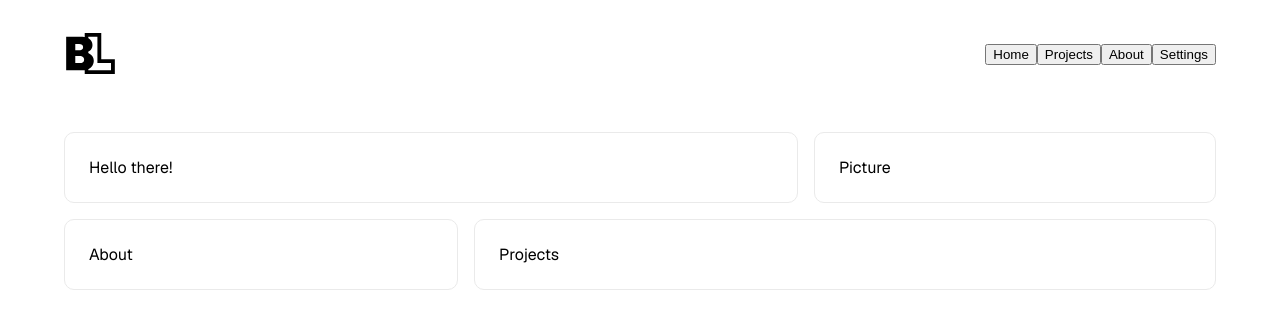
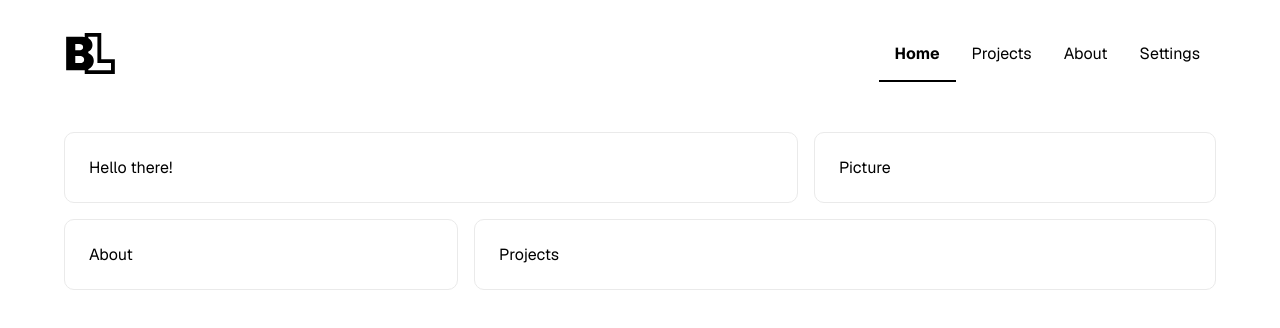
Before and after one commit to qudwl/qudwl.github.io, a Next.js app: page / in a window 1280 px wide. Shown: the top 328 px of the page. Built offline with nearby package versions, Linux system fonts and the light colour scheme.

Commit message:
feat: update header menu design

```diff
--- /dev/null
+++ b/src/components/Header/components/HeaderMenu/HeaderMenu.module.scss
@@ -0,0 +1,16 @@
+.tab {
+    background: none;
+    border: none;
+    font-family: var(--font-geist-sans);
+    font-size: 16px;
+    padding: 16px;
+
+    &:hover {
+        cursor: pointer;
+    }
+
+    &[aria-selected="true"] {
+        font-weight: bold;
+        border-bottom: 2px solid #000;
+    }
+}
--- a/src/components/Header/components/HeaderMenu/HeaderMenu.tsx
+++ b/src/components/Header/components/HeaderMenu/HeaderMenu.tsx
@@ -1,9 +1,16 @@
+import styles from './HeaderMenu.module.scss'
+
 const HeaderMenu = () => {
-    return <nav>
-        <button>Home</button>
-        <button>Projects</button>
-        <button>About</button>
-        <button>Settings</button>
+
+    const items = [
+        { label: 'Home', selected: true },
+        { label: 'Projects', selected: false },
+        { label: 'About', selected: false },
+        { label: 'Settings', selected: false },
+    ]
+
+    return <nav role="tablist">
+        {items.map((item, index) => <button className={styles.tab} key={index} aria-selected={item.selected} role="tab">{item.label}</button>)}
     </nav>
 }
 
```
